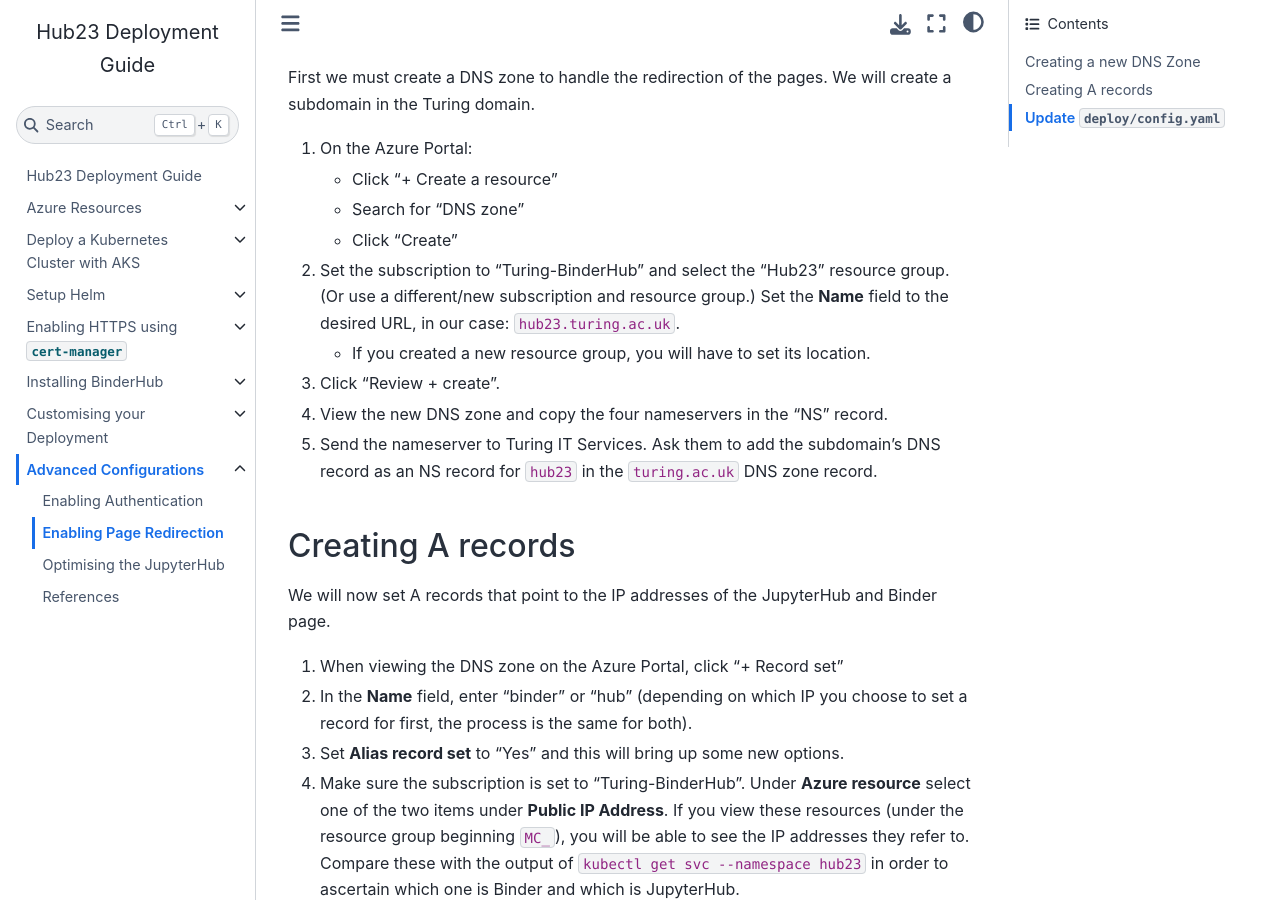
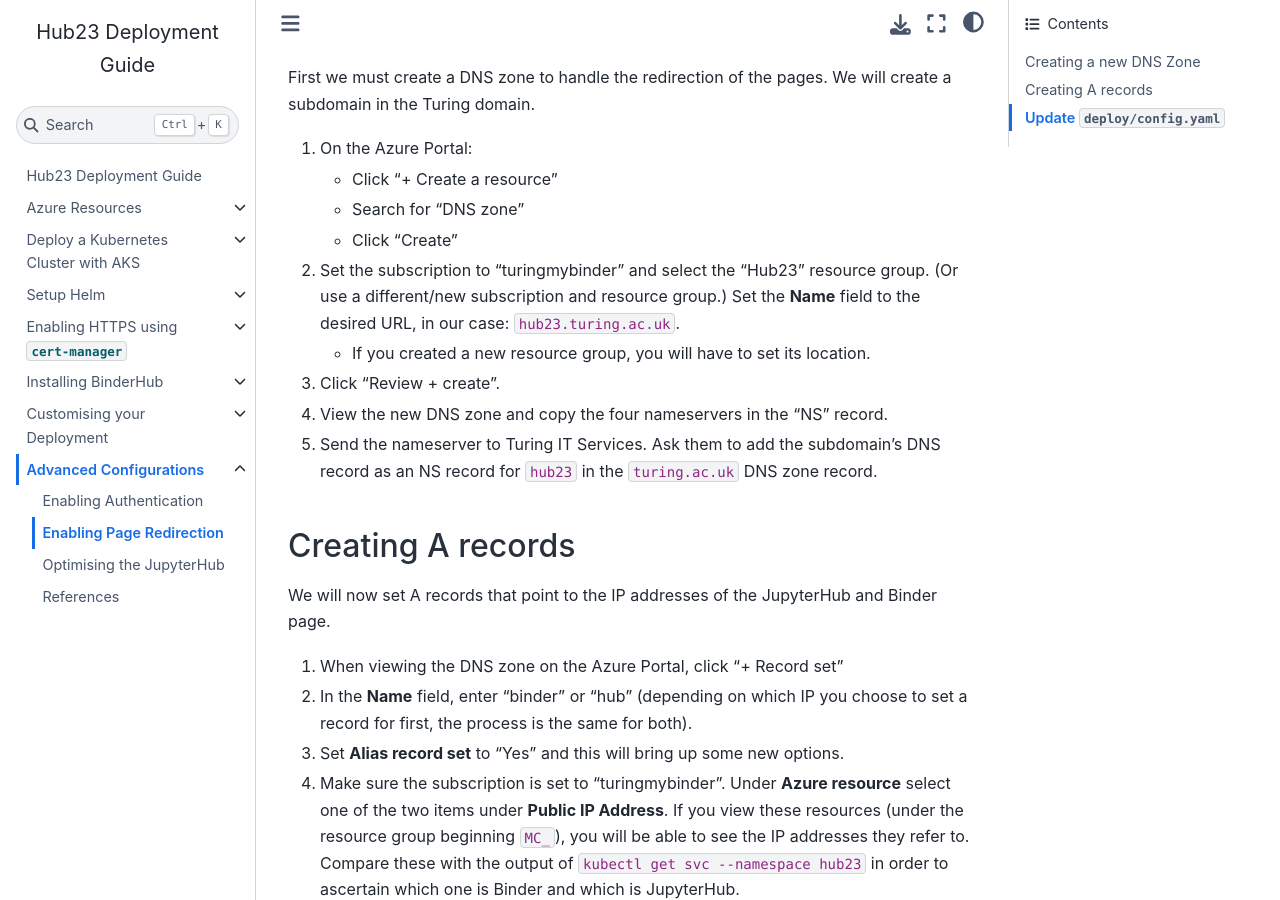
Before and after one commit to alan-turing-institute/hub23-deploy, a Jupyter Book: the page built from docs/advanced/enabling-page-redirection.md, in a window 1280 px wide and 900 px high, scrolled down 221 px. Built offline with Jupyter Book 1.0.4 settings and Sphinx 7.4.7 and the Sphinx Book theme 1.1.4, drawn with Linux system fonts in a browser that asks for light colours.

Commit message:
📝 Change name of subscription in docs

```diff
--- a/docs/advanced/enabling-page-redirection.md
+++ b/docs/advanced/enabling-page-redirection.md
@@ -12,7 +12,7 @@
    - Click "+ Create a resource"
    - Search for "DNS zone"
    - Click "Create"
-2. Set the subscription to "Turing-BinderHub" and select the "Hub23" resource group.
+2. Set the subscription to "turingmybinder" and select the "Hub23" resource group.
    (Or use a different/new subscription and resource group.)
    Set the **Name** field to the desired URL, in our case: `hub23.turing.ac.uk`.
    - If you created a new resource group, you will have to set its location.
@@ -28,7 +28,7 @@
 1. When viewing the DNS zone on the Azure Portal, click "+ Record set"
 2. In the **Name** field, enter "binder" or "hub" (depending on which IP you choose to set a record for first, the process is the same for both).
 3. Set **Alias record set** to "Yes" and this will bring up some new options.
-4. Make sure the subscription is set to "Turing-BinderHub".
+4. Make sure the subscription is set to "turingmybinder".
    Under **Azure resource** select one of the two items under **Public IP Address**.
    If you view these resources (under the resource group beginning `MC_`), you will be able to see the IP addresses they refer to. Compare these with the output of `kubectl get svc --namespace hub23` in order to ascertain which one is Binder and which is JupyterHub.
 5. Click "OK" and repeat the process for the second IP address.
```
Also changed, not shown: docs/azure-prereqs/container-registry/create-acr.md (+2 -2 lines), docs/azure-prereqs/key-vault/create-key-vault.md (+2 -2 lines), docs/deploy-k8s/setup.md (+2 -2 lines).
